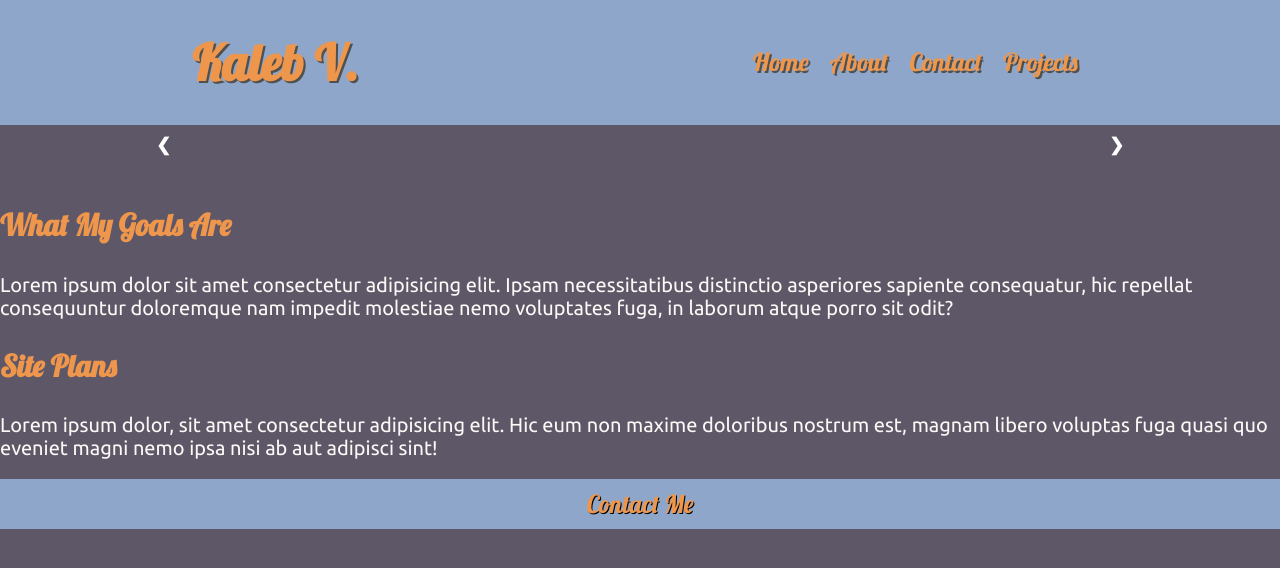
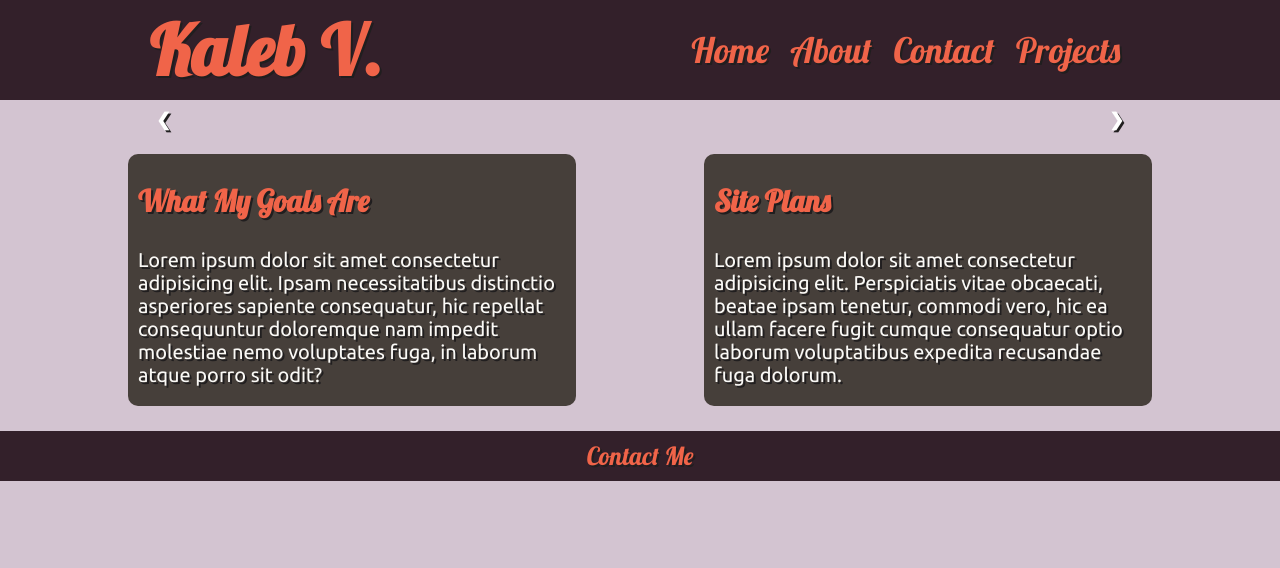
Before and after one commit to belak98/my-webpage, a website built with Parcel: page index.html in a window 1280 px wide. Built offline with nearby package versions, Linux system fonts and the light colour scheme.

Commit message:
New Webpage front and design
Added the new color scheme and make changes to the design framework.

```diff
--- a/about.html
+++ b/about.html
@@ -4,6 +4,9 @@
     <meta charset="UTF-8">
     <meta name="viewport" content="width=device-width, initial-scale=1.0">
     <title>About Page</title>
+    <link rel="preconnect" href="https://fonts.googleapis.com">
+    <link rel="preconnect" href="https://fonts.gstatic.com" crossorigin>
+    <link href="https://fonts.googleapis.com/css2?family=Lobster&family=Ubuntu&display=swap" rel="stylesheet">
     <link rel="stylesheet" href="style/reset.css">
     <link rel="stylesheet" href="style/index.css">
 </head>
--- a/index.html
+++ b/index.html
@@ -58,19 +58,18 @@
       <span class="dot" onclick="currentSlide(2)"></span>
       <span class="dot" onclick="currentSlide(3)"></span>
     </div>
-  </section class="article-section">
-  <article>
-
-    <!-- come back and keep adjusing the colors until it looks clean.. also need to add a flex container for the article section and site img in the header -->
-
+  </section>
+  <article  class="article-section">
+    <div class="article1">
     <h3>What My Goals Are</h3>
-    <p class="article1">Lorem ipsum dolor sit amet consectetur adipisicing elit. Ipsam necessitatibus distinctio
+    <p>Lorem ipsum dolor sit amet consectetur adipisicing elit. Ipsam necessitatibus distinctio
       asperiores sapiente consequatur, hic repellat consequuntur doloremque nam impedit molestiae nemo voluptates fuga,
       in laborum atque porro sit odit?</p>
-
+    </div>
+    <div class="article2">
     <h3>Site Plans</h3>
-    <p>Lorem ipsum dolor, sit amet consectetur adipisicing elit. Hic eum non maxime doloribus nostrum est, magnam libero voluptas fuga quasi quo eveniet magni nemo ipsa nisi ab aut adipisci sint!</p>
-
+    <p>Lorem ipsum dolor sit amet consectetur adipisicing elit. Perspiciatis vitae obcaecati, beatae ipsam tenetur, commodi vero, hic ea ullam facere fugit cumque consequatur optio laborum voluptatibus expedita recusandae fuga dolorum.</p>
+    </div>
   </article>
   <footer>
     <a class="closing" href="https://www.linkedin.com/in/kaleb-van-heusen-b16836210/" target="_blank">Contact Me</a>
@@ -79,4 +78,3 @@
 <script src="./slideshow.js"></script>
 
 </html>
-<!-- for now leave out the old img gallery while i work to make a new one -->
--- a/style/index.css
+++ b/style/index.css
@@ -11,7 +11,8 @@
     margin: 0 auto;
     font-family: 'Ubuntu', sans-serif;
     color: #FAF9F6;
-    background-color: #5E5768;
+    background-color: #D3C4D1;
+    text-shadow: .2rem .2rem #201E1F;
 }
 
 /* top page elements */
@@ -19,24 +20,25 @@
     display: flex;
     justify-content: space-around;
     align-items: center;
+    align-content: center;
     flex-flow: row wrap;
-    background-color: #8FA6CB;
+    background-color: #33202A;
+    height: 10rem;
 }
 
 header h1 {
-    color: #EE964B;
-    font-size: 5rem;
+    color: #F06449;
+    font-size: 7rem;
 }
 
 h1,
 h2 {
     font-family: 'Lobster', cursive;
-    text-shadow: .2rem .2rem #50514F;
     font-size: 4rem;
 }
 
 h3 {
-    color: #EE964B;
+    color: #F06449;
     font-family: 'Lobster', cursive;
     font-size: 3rem;
 }
@@ -49,18 +51,14 @@
 nav a {
     font-family: 'Lobster', cursive;
     text-decoration: none;
-    color: #EE964B;
-    text-shadow: .2rem .2rem #50514F;
-    font-size: 2.5rem;
+    color: #F06449;
+    font-size: 3.5rem;
     padding: 1rem;
-    /* background-color: white; */
-    /* border: solid 2px gray; */
-    /* border-radius: 10px; */
 }
 
 nav a:hover {
     /* background-color: #a7c7e7; */
-    color: #D4DF9E;
+    color: #80ADA0;
     transition: .3s;
 }
 
@@ -86,7 +84,7 @@
     display: none;
 }
 
-.mySlides img{
+.mySlides img {
     border-radius: 1rem;
 }
 
@@ -122,16 +120,15 @@
 /* caption text */
 .text {
     color: #f2f2f2;
-    text-shadow: .2rem .2rem #50514f;
     font-size: 1.5rem;
-    padding: .8rem 1.2rem;
+    padding: .5rem 1rem;
     position: absolute;
     top: 50%;
     left: 50%;
     transform: translate(-50%, -50%);
-    font-size: 2rem;
+    font-size: 2.5rem;
     width: fit-content;
-    background-color: #50514f;
+    backdrop-filter: blur(.5rem);
     border-radius: 1rem;
 }
 
@@ -188,6 +185,28 @@
     }
 }
 
+/* article section */
+
+.article-section {
+    display: flex;
+    flex-flow: row nowrap;
+    justify-content: space-evenly;
+    align-content: center;
+    max-width: 100%;
+    margin: 0 0 2.5rem 0;
+}
+
+.article1,
+.article2 {
+    background-color: #463F3A;
+    padding: 0 1rem;
+    /* margin: 0 auto; */
+    width: 35%;
+    border-radius: 1rem;
+}
+
+
+
 /* footer section elements */
 footer {
     display: flex;
@@ -195,21 +214,20 @@
     justify-content: center;
     width: 100%;
     height: 5rem;
-    background-color: #8FA6CB;
+    background-color: #33202A;
     margin: 0 auto;
 }
 
 footer a:hover {
-    color: #D4DF9E;
+    color: #80ADA0;
     transition: .3s;
 }
 
 .closing {
-    color: #EE964B;
+    color: #F06449;
     font-family: 'Lobster', cursive;
     font-size: 2.5rem;
     text-decoration: none;
-    text-shadow: .1rem .1rem black;
     ;
 }
 
```
Also changed, not shown: contact.html (+3 -0 lines), projects.html (+3 -0 lines), dist/index.html.
